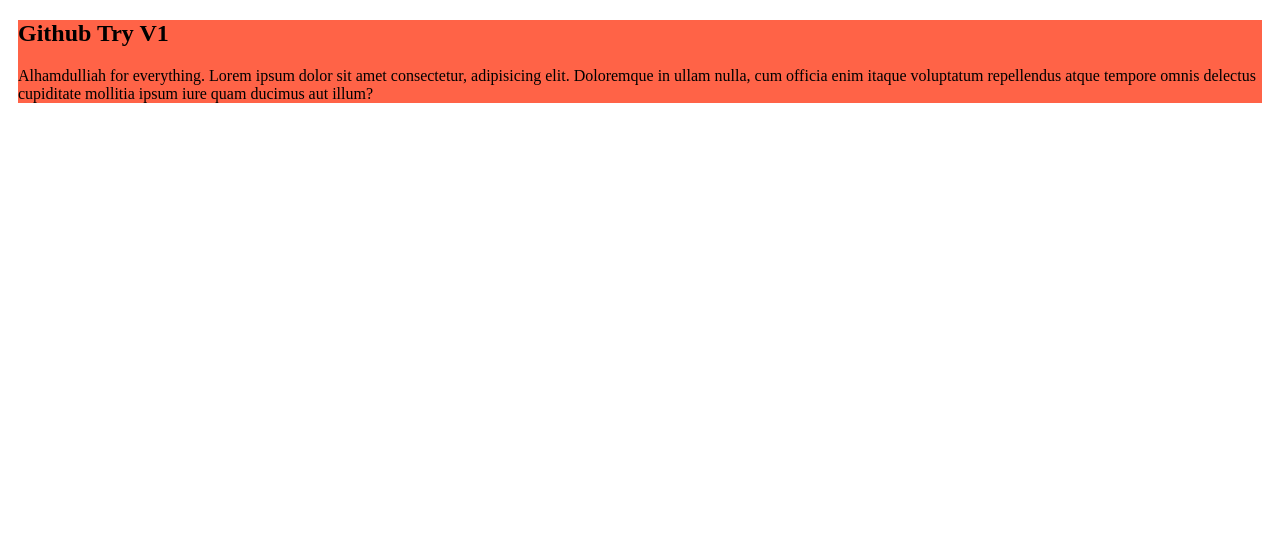
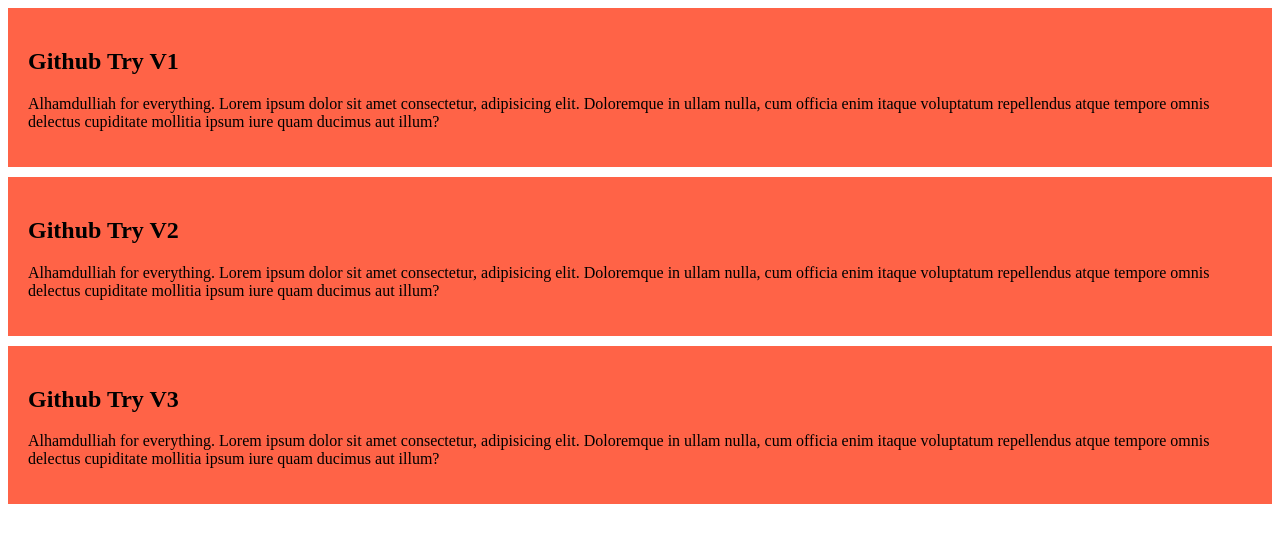
Before and after one commit to sajjadsajux/My-First-Repo, a plain HTML site: page index.html in a window 1280 px wide. Drawn offline with Linux system fonts and the light colour scheme.

Commit message:
Added two more div and padding

```diff
--- a/index.html
+++ b/index.html
@@ -11,6 +11,14 @@
     <h2>Github Try V1</h2>
     <p>Alhamdulliah for everything. Lorem ipsum dolor sit amet consectetur, adipisicing elit. Doloremque in ullam nulla, cum officia enim itaque voluptatum repellendus atque tempore omnis delectus cupiditate mollitia ipsum iure quam ducimus aut illum?</p>
   </div>
+  <div>
+    <h2>Github Try V2</h2>
+    <p>Alhamdulliah for everything. Lorem ipsum dolor sit amet consectetur, adipisicing elit. Doloremque in ullam nulla, cum officia enim itaque voluptatum repellendus atque tempore omnis delectus cupiditate mollitia ipsum iure quam ducimus aut illum?</p>
+  </div>
+  <div>
+    <h2>Github Try V3</h2>
+    <p>Alhamdulliah for everything. Lorem ipsum dolor sit amet consectetur, adipisicing elit. Doloremque in ullam nulla, cum officia enim itaque voluptatum repellendus atque tempore omnis delectus cupiditate mollitia ipsum iure quam ducimus aut illum?</p>
+  </div>
 
 </body>
 </html>
--- a/styles/first.css
+++ b/styles/first.css
@@ -1,4 +1,5 @@
 div{
   background-color: tomato;
-  margin: 10px;
+  margin-bottom: 10px ;
+  padding: 20px;
 }
```
